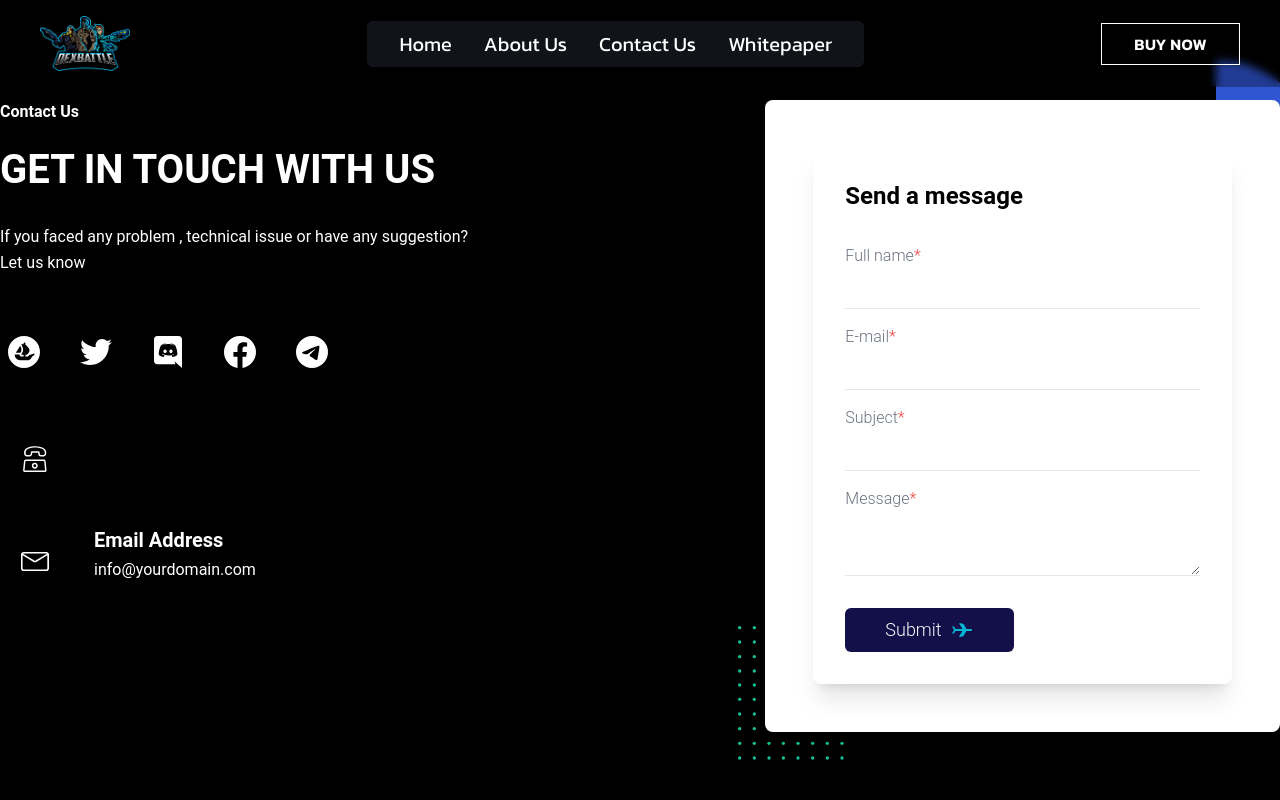
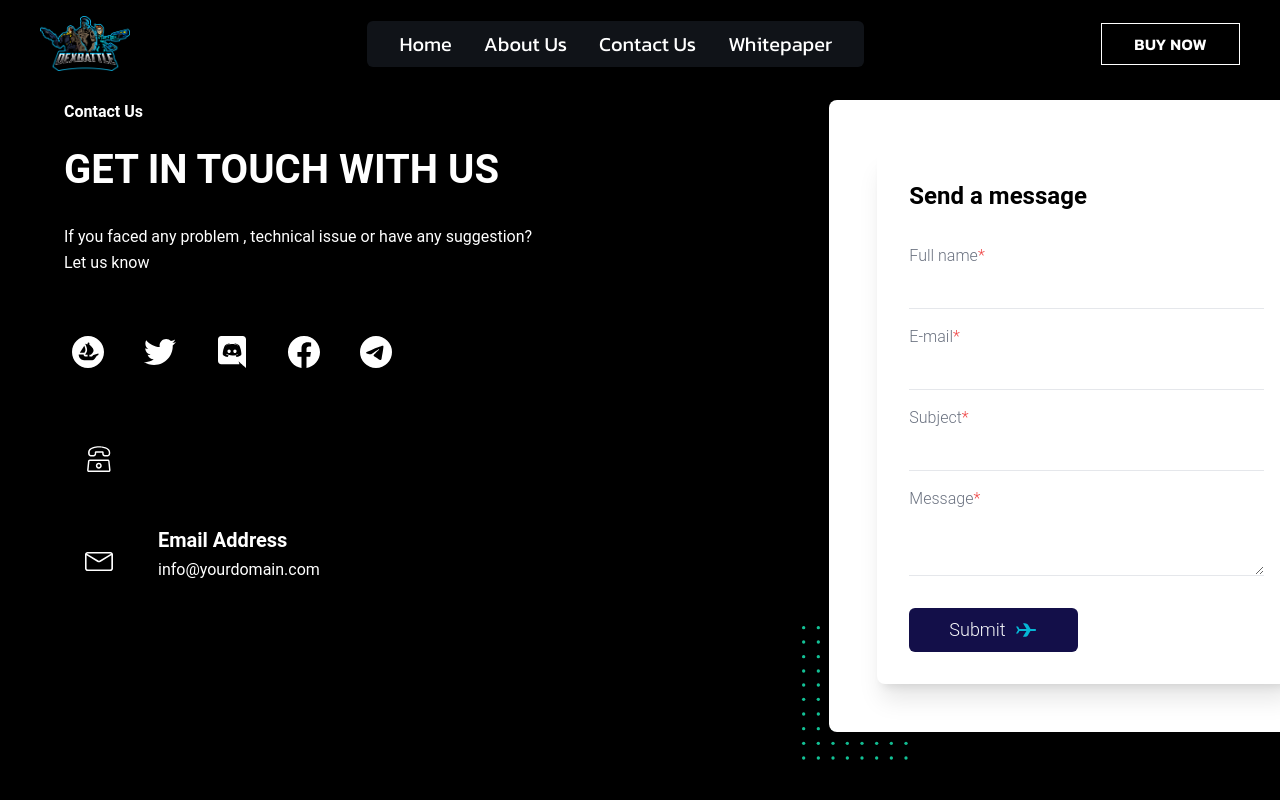
Before and after one commit to Codehash001/dexbattle-website, a Next.js app: page /Contactus in a window 1280 px wide. Shown: the top 800 px of the page. Built offline with nearby package versions, Linux system fonts and the light colour scheme.

Commit message:
update social

```diff
--- a/pages/Contactus.js
+++ b/pages/Contactus.js
@@ -23,7 +23,7 @@ return (
 
   <Navbar/>
 <section class="relative z-10 overflow-hidden py-20 lg:py-[100px]">
-  <div class="container mx-auto">
+  <div class="container mx-16">
     <div class="-mx-4 flex flex-wrap lg:justify-between">
       <div class="w-full px-4 lg:w-1/2 xl:w-6/12 text-white">
         <div class="mb-12 max-w-[570px] lg:mb-0">
```
